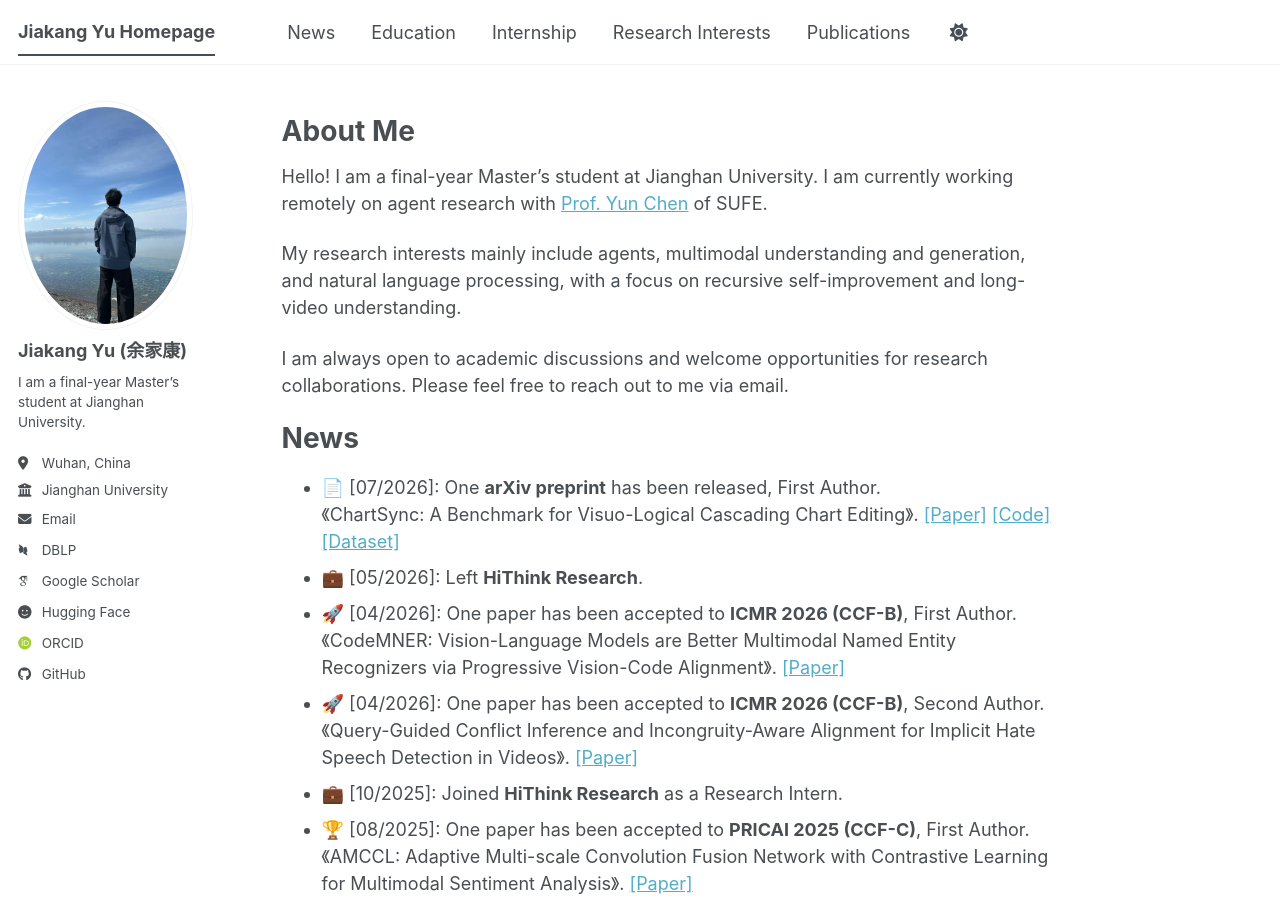
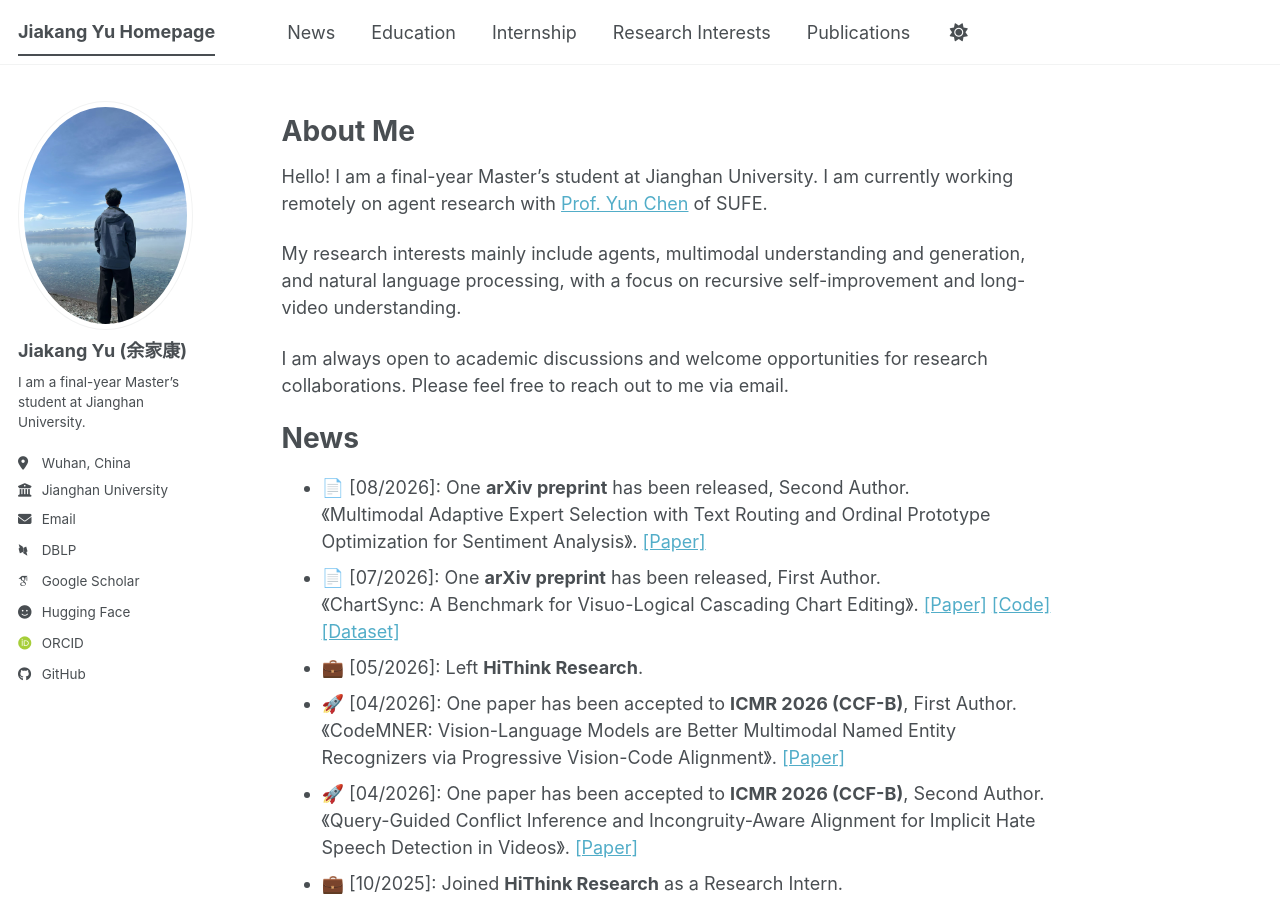
Before and after one commit to kaka-yjk/kaka-yjk.github.io, a Jekyll site: the page built from _pages/about.md, in a window 1280 px wide and 900 px high. Built offline with Jekyll 4.4.1, drawn with Linux system fonts in a browser that asks for light colours; some web fonts are replaced; a script bundle is joined from its source files by our own code; library files that are not in the unit come from our copies.

Commit message:
Add August 2026 arXiv preprint news

```diff
--- a/_pages/about.md
+++ b/_pages/about.md
@@ -17,6 +17,8 @@ My research interests mainly include agents, multimodal understanding and genera
 I am always open to academic discussions and welcome opportunities for research collaborations. Please feel free to reach out to me via email.
 
 <h1 id="news">News</h1>
+* 📄 [08/2026]: One **arXiv preprint** has been released, Second Author.<br>
+  《Multimodal Adaptive Expert Selection with Text Routing and Ordinal Prototype Optimization for Sentiment Analysis》. [[Paper]](https://arxiv.org/abs/2608.30726)
 * 📄 [07/2026]: One **arXiv preprint** has been released, First Author.<br>
   《ChartSync: A Benchmark for Visuo-Logical Cascading Chart Editing》. [[Paper]](https://arxiv.org/abs/2607.10301) [[Code]](https://github.com/kaka-yjk/ChartSyncCodebase) [[Dataset]](https://huggingface.co/datasets/JiakangYu/ChartSync)
 * 💼 [05/2026]: Left **HiThink Research**.
```
